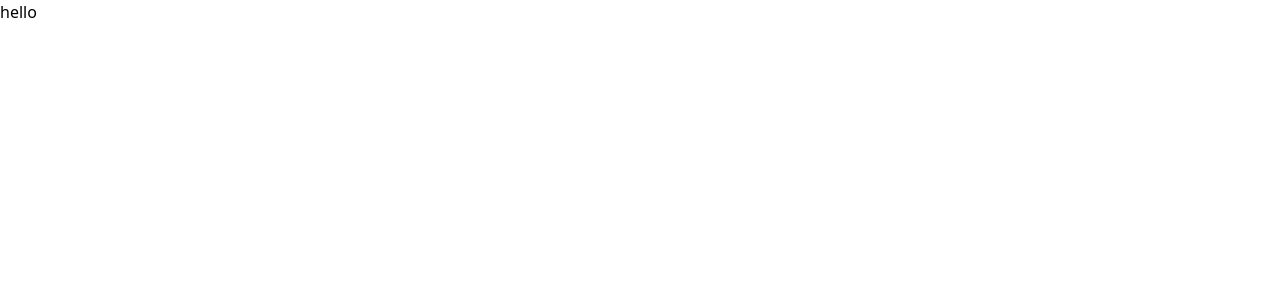
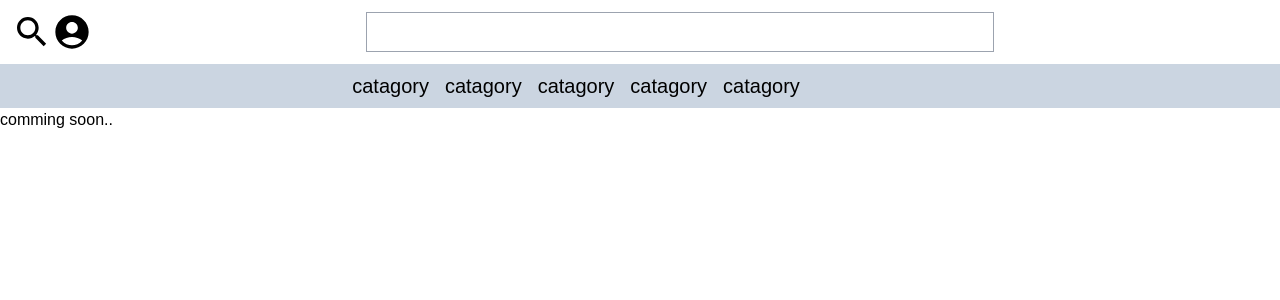
Before and after one commit to abusayed22/my-blog, a React (Create React App) app: page /catagory in a window 1280 px wide. Shown: the top 300 px of the page. Built offline with nearby package versions, Linux system fonts and the light colour scheme.

Commit message:
router implement

```diff
--- a/package.json
+++ b/package.json
@@ -5,12 +5,14 @@
   "dependencies": {
     "@emotion/react": "^11.10.5",
     "@emotion/styled": "^11.10.5",
+    "@mui/icons-material": "^5.11.0",
     "@mui/material": "^5.11.6",
     "@testing-library/jest-dom": "^5.16.5",
     "@testing-library/react": "^13.4.0",
     "@testing-library/user-event": "^13.5.0",
     "react": "^18.2.0",
     "react-dom": "^18.2.0",
+    "react-router-dom": "^6.7.0",
     "react-scripts": "5.0.1",
     "web-vitals": "^2.1.4"
   },
--- a/src/App.js
+++ b/src/App.js
@@ -1,9 +1,17 @@
+import { Route, Routes } from "react-router-dom";
+import Home from "./pages/home/Home";
+import Nav from "./components/nav/Nav";
+import CommingSoon from "./components/CommingSoon";
 
 function App() {
 
   return (
     <div>
-      hello
+      <Nav />
+      <Routes>
+        <Route path="/" element={<Home />} />
+        <Route path="/catagory" element={<CommingSoon />} />
+      </Routes>
     </div>
   );
 }
--- /dev/null
+++ b/src/components/CommingSoon.tsx
@@ -0,0 +1,9 @@
+import React from 'react'
+
+function CommingSoon() {
+  return (
+    <div>comming soon..</div>
+  )
+}
+
+export default CommingSoon;
--- /dev/null
+++ b/src/components/nav/Nav.jsx
@@ -0,0 +1,50 @@
+import React from "react";
+import SearchIcon from "@mui/icons-material/Search";
+import AccountCircleIcon from "@mui/icons-material/AccountCircle";
+import LegendToggleIcon from "@mui/icons-material/LegendToggle";
+import { Link } from "react-router-dom";
+
+function Nav() {
+    const catagory = [
+        {id:1,cat:'catagory'},
+        {id:2,cat:'catagory'},
+        {id:3,cat:'catagory'},
+        {id:4,cat:'catagory'},
+        {id:5,cat:'catagory'},
+    ]
+  return (
+    <div>
+      <div className="flex justify-between px-3 py-3">
+        <div className="flex ">
+          <div className="flex">
+            <button>
+              <SearchIcon style={{ fontSize: "40px" }} />
+            </button>
+            <button>
+              <AccountCircleIcon style={{ fontSize: "40px" }} />
+            </button>
+          </div>
+        </div>
+        <input
+          type="text"
+          className="border border-gray w-[380px] focus:text-rose md:w-[80%] lg:w-[50%] outline-none p-1"
+        />
+        <div>
+          <button className="sm:hidden">
+            <LegendToggleIcon style={{ fontSize: "40px" }} />
+          </button>
+        </div>
+      </div>
+      <div className="bg-white ">
+        <ul className="flex justify-center w-[90%]">
+            {catagory.map(list => (
+            <Link key={list.id} path={`/${list.cat}`} className="p-2 hover:underline hover:underline-offset-8 text-xl">{list.cat}</Link>
+
+            ))}
+        </ul>
+      </div>
+    </div>
+  );
+}
+
+export default Nav;
--- a/src/index.js
+++ b/src/index.js
@@ -2,10 +2,13 @@ import React from 'react';
 import ReactDOM from 'react-dom/client';
 import './index.css';
 import App from './App';
+import { BrowserRouter } from 'react-router-dom';
 
 const root = ReactDOM.createRoot(document.getElementById('root'));
 root.render(
   <React.StrictMode>
-    <App />
+    <BrowserRouter>
+      <App />
+    </BrowserRouter>
   </React.StrictMode>
 );
--- a/tailwind.config.js
+++ b/tailwind.config.js
@@ -4,7 +4,27 @@ module.exports = {
     "./src/**/*.{js,jsx,ts,tsx}",
   ],
   theme: {
-    extend: {},
+    extend: {
+      boxShadow: {
+        'deep': 'rgba(0, 0, 0, 0.25) 0px 54px 55px, rgba(0, 0, 0, 0.12) 0px -12px 30px, rgba(0, 0, 0, 0.12) 0px 4px 6px, rgba(0, 0, 0, 0.17) 0px 12px 13px, rgba(0, 0, 0, 0.09) 0px -3px 5px',
+        'highLight': 'rgba(50, 50, 93, 0.25) 0px 50px 100px -20px, rgba(0, 0, 0, 0.3) 0px 30px 60px -30px',
+        'down': 'box-shadow: rgba(50, 50, 93, 0.25) 0px 30px 60px -12px inset, rgba(0, 0, 0, 0.3) 0px 18px 36px -18px inset'
+      }
+    },
+    colors: {
+      white: '#cbd5e1',
+      black: '#1f2937',
+      gray: '#9ca3af',
+      red: '#ef4444',
+      yellow: '#fcd34d',
+      green:'#84cc16',
+      blue: '#3b82f6',
+      rose: '#ec4899'
+    },
+    fontFamily: {
+      sans: ['Graphik', 'sans-serif'],
+      serif: ['Merriweather', 'serif'],
+    },
   },
   plugins: [],
 }
```
Also changed, not shown: 2 other files (tests, documents, lock files or other folders).
